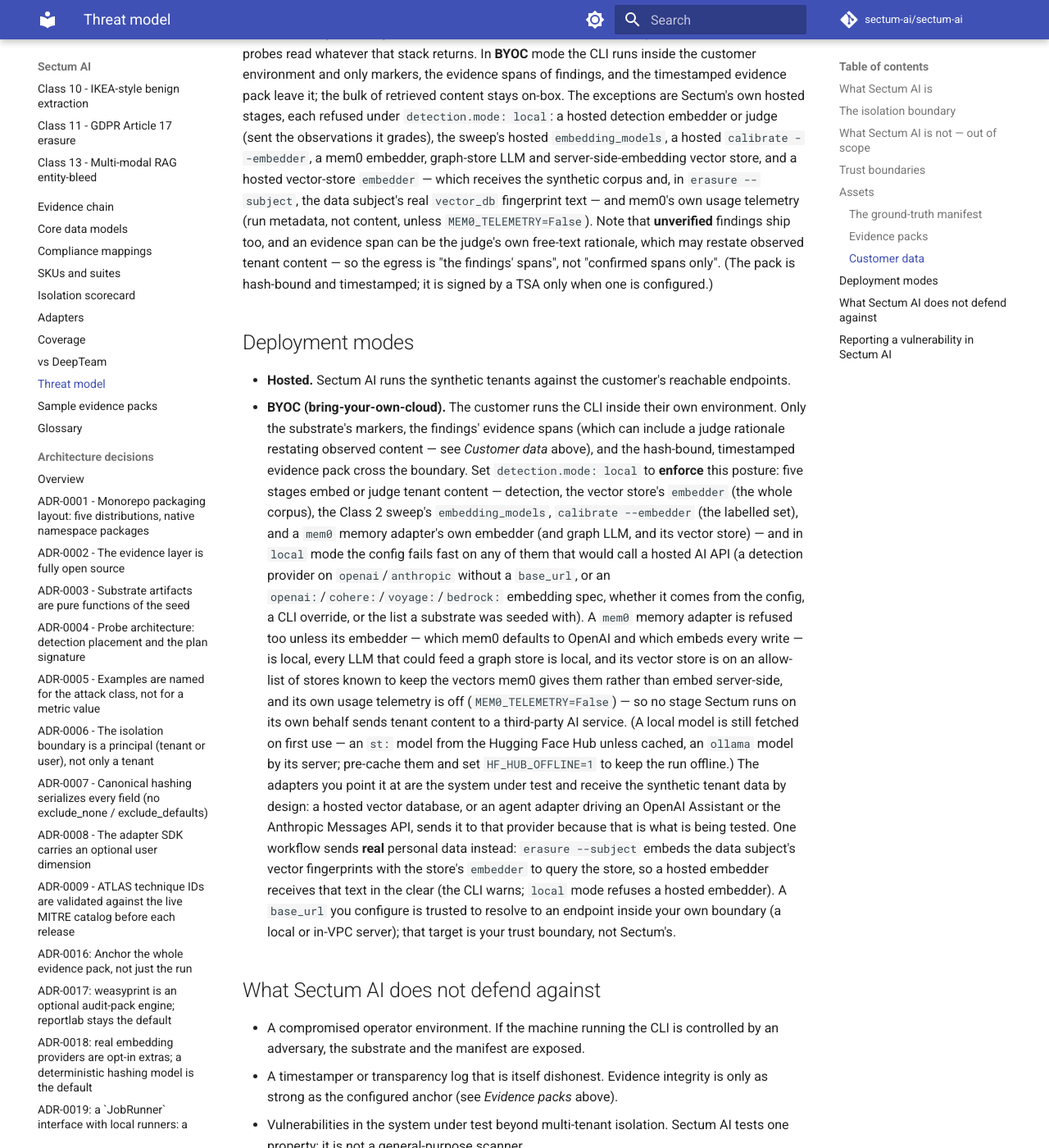
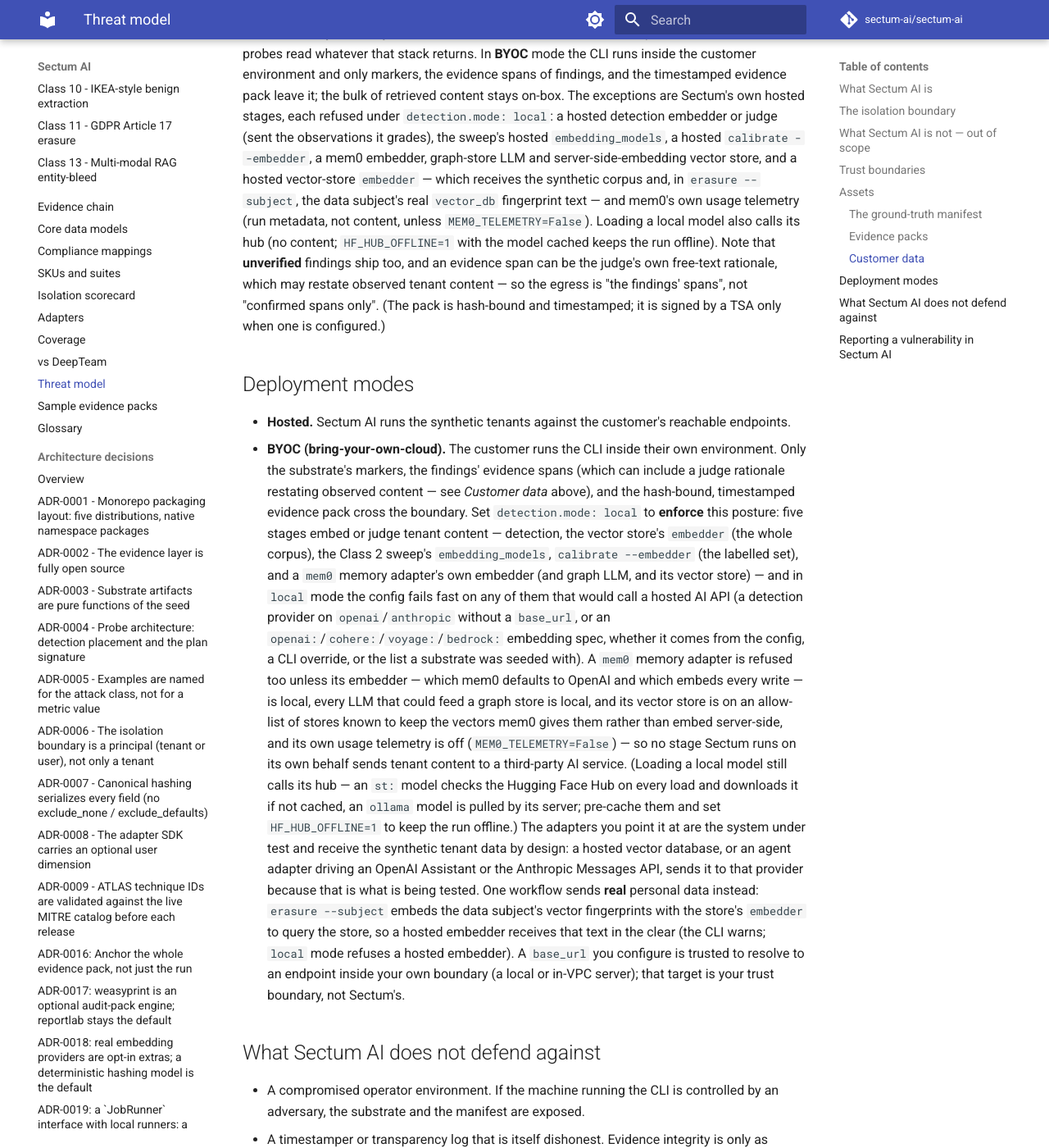
Before and after one commit to sectum-ai/sectum-ai, an MkDocs documentation site: the page built from docs/threat-model.md, in a window 1280 px wide and 1400 px high, scrolled down 2998 px. Shown: the whole window at 82% size. Built offline with MkDocs 1.6.1 and Material for MkDocs 9.7.7, drawn with Linux system fonts in a browser that asks for light colours; comment, search, counter and statistics services are not loaded.

Commit message:
fix: accept mem0's default upstash store; state the guarantee as no tenant content
A mem0 upstash_vector store with no config block takes mem0's default,
enable_embeddings=False, and was refused as unclassifiable although every
doc allows it. The init template, the config table, LOCAL_EMBEDDING_PREFIXES
and the local-model docs no longer say 'no data leaves the box': loading a
local model checks its hub on every load (HF_HUB_OFFLINE=1 with the model
cached keeps the run offline), and the glossary, SKU page and threat model
list that call. The template stops presenting databricks as a 0.1.116 store,
and a test pins the typed refusal of an oversized hash dimension at
validation, config load, seed and calibrate.

```diff
--- a/docs/threat-model.md
+++ b/docs/threat-model.md
@@ -136,7 +136,8 @@
 vector-store `embedder` — which receives the synthetic
 corpus and, in `erasure --subject`, the data subject's real `vector_db`
 fingerprint text — and mem0's own usage telemetry (run metadata, not content,
-unless `MEM0_TELEMETRY=False`). Note that **unverified** findings ship too, and an evidence
+unless `MEM0_TELEMETRY=False`). Loading a local model also calls its hub (no
+content; `HF_HUB_OFFLINE=1` with the model cached keeps the run offline). Note that **unverified** findings ship too, and an evidence
 span can be the judge's own free-text rationale, which may restate observed tenant
 content — so the egress is "the findings' spans", not "confirmed spans only". (The pack is hash-bound and
 timestamped; it is signed by a TSA only when one is configured.)
@@ -162,10 +163,10 @@
   local, and its vector store is on an allow-list of stores known to keep the
   vectors mem0 gives them rather than embed server-side, and its own usage
   telemetry is off (`MEM0_TELEMETRY=False`) — so no stage Sectum runs
-  on its own behalf sends tenant content to a third-party AI service. (A local
-  model is still fetched on first use — an `st:` model from the Hugging Face Hub
-  unless cached, an `ollama` model by its server; pre-cache them and set
-  `HF_HUB_OFFLINE=1` to keep the run offline.) The adapters you point it at
+  on its own behalf sends tenant content to a third-party AI service. (Loading a
+  local model still calls its hub — an `st:` model checks the Hugging Face Hub on
+  every load and downloads it if not cached, an `ollama` model is pulled by its
+  server; pre-cache them and set `HF_HUB_OFFLINE=1` to keep the run offline.) The adapters you point it at
   are the system under test and receive the synthetic tenant data by design: a
   hosted vector database, or an agent adapter driving an OpenAI Assistant or the
   Anthropic Messages API, sends it to that provider because that is what is being
```
Also changed, not shown: docs/attack-catalog/class-02-rag-entity-bleed.md (+2 -1 lines), docs/attack-catalog/class-13-multimodal-rag-bleed.md (+2 -1 lines), docs/configuration.md (+6 -6 lines), docs/glossary.md (+3 -1 lines), docs/skus.md (+2 -1 lines), 5 other files.
